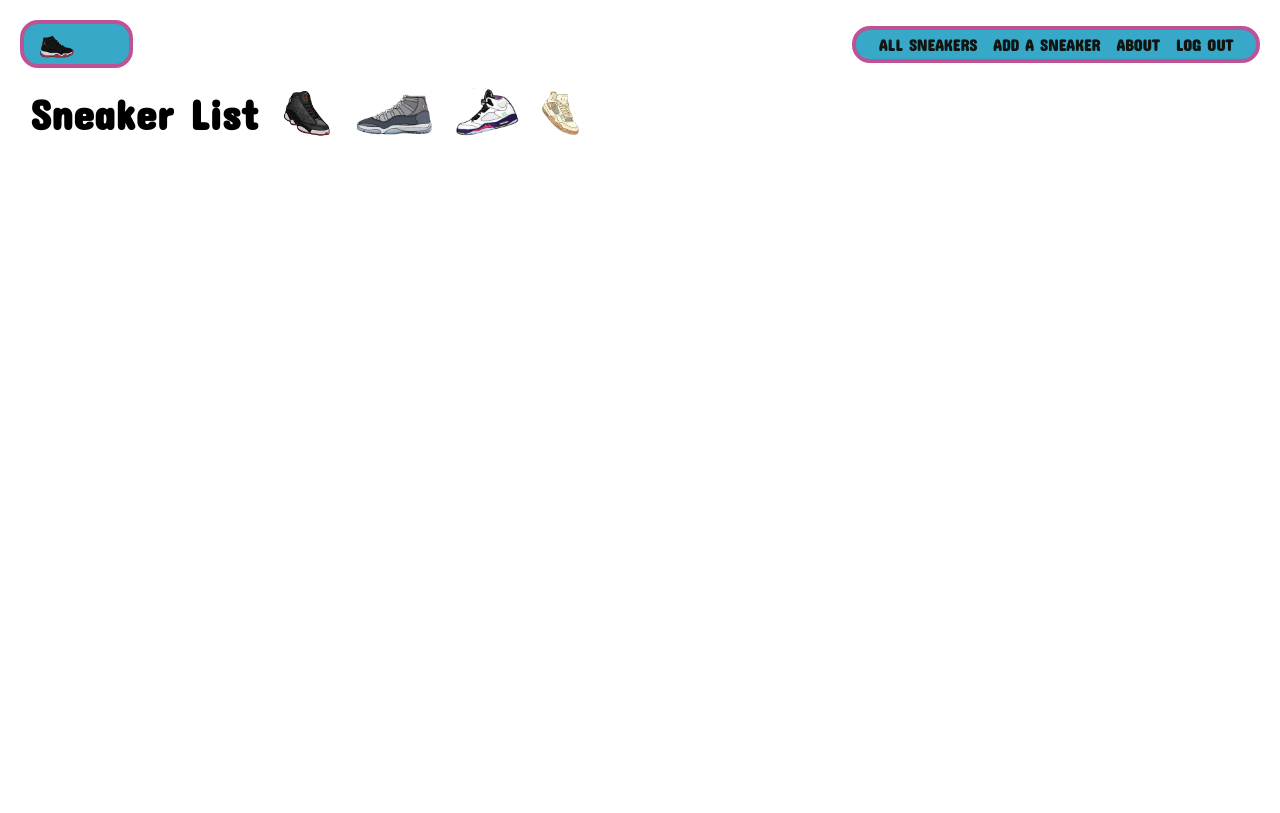
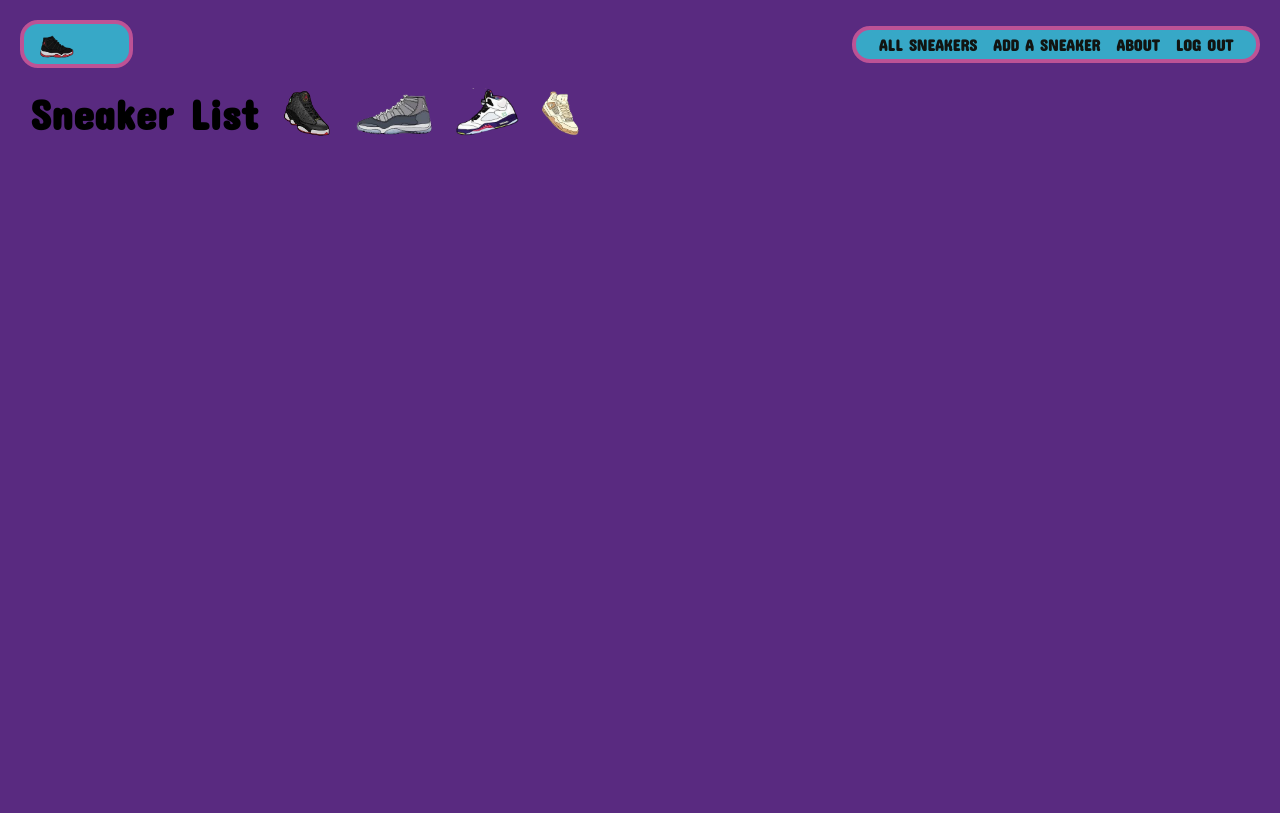
Before and after one commit to marieblakely/sneakerhead, a Django app: page /sneakers/ in a window 1280 px wide. Run offline with Django 4.2, Linux system fonts and the light colour scheme; the visitor is signed in with stand-in values (Sample User, id 1); data that the repository does not hold is empty; some web fonts are replaced.

Commit message:
add screenshots and technologies to readme, and change background color of app

```diff
--- a/main_app/static/css/base.css
+++ b/main_app/static/css/base.css
@@ -22,12 +22,13 @@ body {
   display: flex;
   flex-direction: column;
   align-items: center;
+  background-color: rgb(89,42,128);
   font-family: "Concert One", sans-serif;
   min-height: 100vh;
   border-radius: 8px;
   --nav-bg: rgb(130, 189, 90);
   --nav-bg-ff: rgb(130, 189, 90);
-  --borders: rgb(189, 82, 149) solid 4px;
+  --borders: rgb(189, 82, 149) solid 6px;
   --text-color: rgb(17, 20, 17);
   --link-hover-color: rgb(241, 133, 50);
   --button-bg: rgb(241, 133, 50);
--- a/main_app/static/css/sneakers/sneaker-index.css
+++ b/main_app/static/css/sneakers/sneaker-index.css
@@ -3,6 +3,7 @@
   display: flex;
   justify-content: center;
   flex-wrap: wrap;
+  gap: 30px;
 }
 
 .card {
--- a/main_app/templates/sneakers/index.html
+++ b/main_app/templates/sneakers/index.html
@@ -26,7 +26,7 @@
       <div class="card-content">
         <div class="card-img-container">
           <img
-            src="{% static 'images/lightning-4.png' %}"
+            src="{% static 'images/red-black1.png' %}"
             alt="A lightning jordan 4 sneaker"
           >
         </div>
```
Also changed, not shown: README.md, main_app/static/images/app-screenshot.png (added), main_app/static/images/app-screenshot2.png (added).
